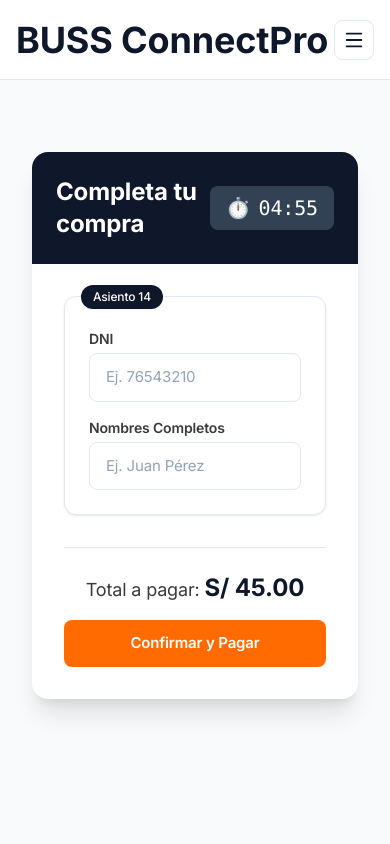
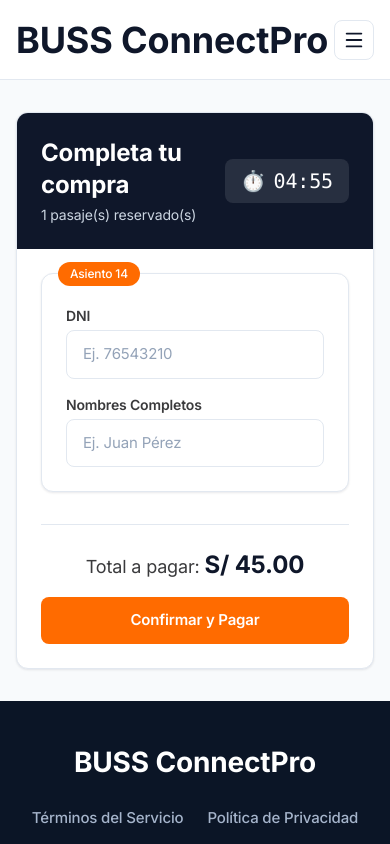
Before and after one commit to chavezzaratejosuejeanpier-prog/Sistema-de-Tickets-Buses-, a React (Vite) app in the folder frontend/: page /checkout in a window 390 px wide. Shown: the top 844 px of the page. Built offline with nearby package versions, Linux system fonts and the light colour scheme.

Commit message:
style: alinea Checkout y Seleccion de Asientos al nuevo diseno (tokens navy/primary, dark mode, total en vivo)

```diff
--- a/frontend/src/components/common/Input.jsx
+++ b/frontend/src/components/common/Input.jsx
@@ -2,8 +2,8 @@
   const inputId = id || (label ? label.toLowerCase().replace(/\s+/g, '-') : undefined)
   return (
     <div className="flex flex-col gap-1.5">
-      {label && <label htmlFor={inputId} className="text-sm font-medium text-stone-700">{label}</label>}
-      <input id={inputId} className="input" {...props} />
+      {label && <label htmlFor={inputId} className="text-sm font-medium text-stone-700 dark:text-stone-300">{label}</label>}
+      <input id={inputId} className="input dark:bg-stone-800 dark:text-white" {...props} />
     </div>
   )
 }
--- a/frontend/src/pages/Checkout.jsx
+++ b/frontend/src/pages/Checkout.jsx
@@ -1,18 +1,20 @@
-import { useState, useEffect } from 'react';
-import { useLocation, useNavigate } from 'react-router-dom';
-import Swal from 'sweetalert2';
+import { useState, useEffect } from 'react'
+import { useLocation, useNavigate } from 'react-router-dom'
+import Swal from 'sweetalert2'
+import Button from '../components/common/Button.jsx'
 
 const Checkout = () => {
-  const location = useLocation();
-  const navigate = useNavigate();
+  const location = useLocation()
+  const navigate = useNavigate()
 
-  const asientosSeleccionados = location.state?.asientos || [{ id: 1, number: 14 }];
-  const precioPorAsiento = location.state?.precio ?? 45.0;
+  const asientosSeleccionados = location.state?.asientos || [{ id: 1, number: 14 }]
+  const precioPorAsiento = Number(location.state?.precio ?? 45)
 
   const [pasajeros, setPasajeros] = useState(
     asientosSeleccionados.map(a => ({ asiento_id: a.id, numero: a.number, dni: '', nombres: '' }))
-  );
-  const [timeLeft, setTimeLeft] = useState(300);
+  )
+  const [timeLeft, setTimeLeft] = useState(300)
+  const [enviando, setEnviando] = useState(false)
 
   useEffect(() => {
     if (timeLeft <= 0) {
@@ -20,89 +22,110 @@
         title: 'Tiempo agotado',
         text: 'Tu reserva ha expirado. Vuelve a seleccionar tus asientos.',
         icon: 'warning',
-        confirmButtonColor: '#1e3a8a'
-      }).then(() => navigate('/buscar'));
-      return;
+        confirmButtonColor: '#0F172A',
+      }).then(() => navigate('/buscar'))
+      return
     }
-    const timer = setInterval(() => setTimeLeft(prev => prev - 1), 1000);
-    return () => clearInterval(timer);
-  }, [timeLeft, navigate]);
+    const timer = setInterval(() => setTimeLeft(prev => prev - 1), 1000)
+    return () => clearInterval(timer)
+  }, [timeLeft, navigate])
 
   const handleInputChange = (index, field, value) => {
-    const nuevosPasajeros = [...pasajeros];
-    nuevosPasajeros[index][field] = value;
-    setPasajeros(nuevosPasajeros);
-  };
+    const nuevosPasajeros = [...pasajeros]
+    nuevosPasajeros[index][field] = value
+    setPasajeros(nuevosPasajeros)
+  }
 
-  const procesarPago = (e) => {
-    e.preventDefault();
+  const procesarPago = async (e) => {
+    e.preventDefault()
 
     for (let p of pasajeros) {
       if (!p.dni || !p.nombres) {
-        Swal.fire('Error', 'Todos los campos son obligatorios.', 'error');
-        return;
+        Swal.fire('Error', 'Todos los campos son obligatorios.', 'error')
+        return
       }
       if (p.dni.length !== 8 || isNaN(p.dni)) {
-        Swal.fire('DNI Inválido', `El DNI del asiento ${p.numero} debe tener 8 números.`, 'error');
-        return;
+        Swal.fire('DNI Inválido', `El DNI del asiento ${p.numero} debe tener 8 números.`, 'error')
+        return
       }
       if (p.nombres.trim().length < 3) {
-        Swal.fire('Nombre Inválido', `Ingresa un nombre válido para el asiento ${p.numero}.`, 'error');
-        return;
+        Swal.fire('Nombre Inválido', `Ingresa un nombre válido para el asiento ${p.numero}.`, 'error')
+        return
       }
     }
 
-    Swal.fire({
-      title: '¡Pago Exitoso!',
-      text: 'Tus pasajes han sido generados correctamente.',
-      icon: 'success',
-      confirmButtonColor: '#10b981'
-    }).then(() => navigate('/buscar'));
-  };
+    setEnviando(true)
+    try {
+      await Swal.fire({
+        title: '¡Pago Exitoso!',
+        text: 'Tus pasajes han sido generados correctamente.',
+        icon: 'success',
+        confirmButtonColor: '#10b981',
+      })
+      navigate('/buscar')
+    } finally {
+      setEnviando(false)
+    }
+  }
 
   const formatTime = (seconds) => {
-    const m = Math.floor(seconds / 60).toString().padStart(2, '0');
-    const s = (seconds % 60).toString().padStart(2, '0');
-    return `${m}:${s}`;
-  };
+    const m = Math.floor(seconds / 60).toString().padStart(2, '0')
+    const s = (seconds % 60).toString().padStart(2, '0')
+    return `${m}:${s}`
+  }
+
+  const urgente = timeLeft <= 60
 
   return (
-    <div className="min-h-screen bg-canvas py-10 px-4">
-      <div className="max-w-3xl mx-auto bg-white rounded-2xl shadow-xl overflow-hidden">
-        <div className="bg-navy text-white p-6 flex justify-between items-center">
-          <h2 className="text-2xl font-bold">Completa tu compra</h2>
-          <div className="flex items-center gap-2 bg-navy-light px-4 py-2 rounded-lg font-mono text-xl" aria-live="off">
-            <span aria-hidden="true">⏱️</span> <span aria-label="Tiempo restante">{formatTime(timeLeft)}</span>
+    <div className="max-w-3xl mx-auto">
+      <div className="card overflow-hidden">
+        <div className="bg-navy text-white p-6 flex justify-between items-center gap-4">
+          <div>
+            <h2 className="text-2xl font-bold">Completa tu compra</h2>
+            <p className="text-sm text-slate-300 mt-1">{pasajeros.length} pasaje(s) reservado(s)</p>
+          </div>
+          <div
+            className={`flex items-center gap-2 bg-white/10 px-4 py-2 rounded-lg font-mono text-xl tabular-nums ${
+              urgente ? 'text-red-300' : 'text-white'
+            }`}
+          >
+            <span aria-hidden="true">⏱️</span>
+            <span aria-label="Tiempo restante">{formatTime(timeLeft)}</span>
           </div>
         </div>
 
-        <form onSubmit={procesarPago} className="p-8">
+        <form onSubmit={procesarPago} className="p-6 sm:p-8">
           <div className="space-y-6">
             {pasajeros.map((pasajero, index) => (
-              <div key={index} className="card p-6 rounded-xl relative">
-                <span className="badge bg-navy text-white absolute -top-3 left-4 shadow-sm">
+              <div key={index} className="card p-6 relative">
+                <span className="badge bg-primary text-white absolute -top-3 left-4">
                   Asiento {pasajero.numero}
                 </span>
 
                 <div className="grid grid-cols-1 md:grid-cols-2 gap-4 mt-2">
                   <div>
-                    <label htmlFor={`dni-${index}`} className="block text-sm font-semibold text-stone-700 mb-1">DNI</label>
+                    <label htmlFor={`dni-${index}`} className="block text-sm font-semibold text-stone-700 dark:text-stone-300 mb-1">
+                      DNI
+                    </label>
                     <input
                       id={`dni-${index}`}
                       type="text"
+                      inputMode="numeric"
                       maxLength="8"
-                      className="input"
+                      className="input dark:bg-stone-800 dark:text-white"
                       placeholder="Ej. 76543210"
                       value={pasajero.dni}
                       onChange={(e) => handleInputChange(index, 'dni', e.target.value)}
                     />
                   </div>
                   <div>
-                    <label htmlFor={`nombres-${index}`} className="block text-sm font-semibold text-stone-700 mb-1">Nombres Completos</label>
+                    <label htmlFor={`nombres-${index}`} className="block text-sm font-semibold text-stone-700 dark:text-stone-300 mb-1">
+                      Nombres Completos
+                    </label>
                     <input
                       id={`nombres-${index}`}
                       type="text"
-                      className="input"
+                      className="input dark:bg-stone-800 dark:text-white"
                       placeholder="Ej. Juan Pérez"
                       value={pasajero.nombres}
                       onChange={(e) => handleInputChange(index, 'nombres', e.target.value)}
@@ -113,21 +136,21 @@
             ))}
           </div>
 
-          <div className="mt-8 border-t border-black/10 pt-6 flex flex-col md:flex-row justify-between items-center gap-4">
-            <div className="text-stone-700 text-lg">
-              Total a pagar: <span className="text-2xl font-black text-navy">S/ {(pasajeros.length * precioPorAsiento).toFixed(2)}</span>
+          <div className="mt-8 border-t border-line dark:border-stone-700 pt-6 flex flex-col md:flex-row justify-between items-center gap-4">
+            <div className="text-stone-700 dark:text-stone-300 text-lg text-center md:text-left">
+              Total a pagar:{' '}
+              <span className="text-2xl font-extrabold text-navy dark:text-white">
+                S/ {(pasajeros.length * precioPorAsiento).toFixed(2)}
+              </span>
             </div>
-            <button
-              type="submit"
-              className="btn-accent w-full md:w-auto"
-            >
-              Confirmar y Pagar
-            </button>
+            <Button type="submit" disabled={enviando} className="w-full md:w-auto">
+              {enviando ? 'Procesando...' : 'Confirmar y Pagar'}
+            </Button>
           </div>
         </form>
       </div>
     </div>
-  );
-};
+  )
+}
 
-export default Checkout;
+export default Checkout
```
Also changed, not shown: frontend/src/pages/SeatSelection.jsx (+39 -12 lines).
